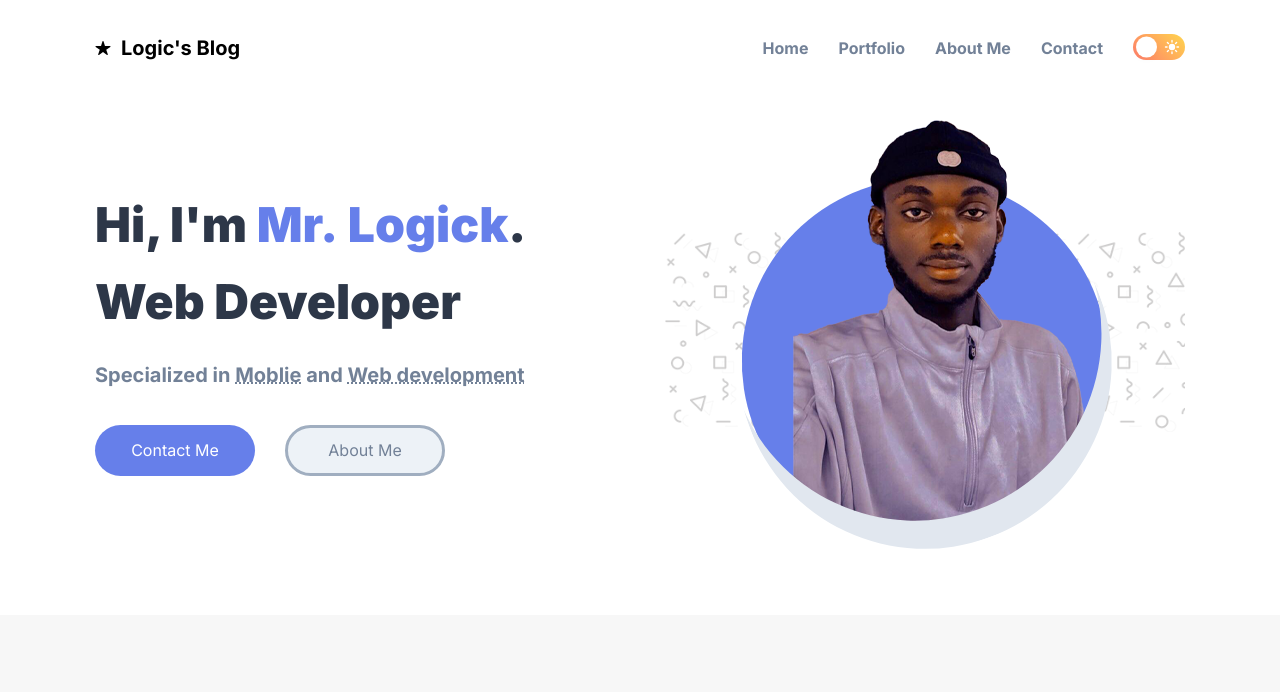
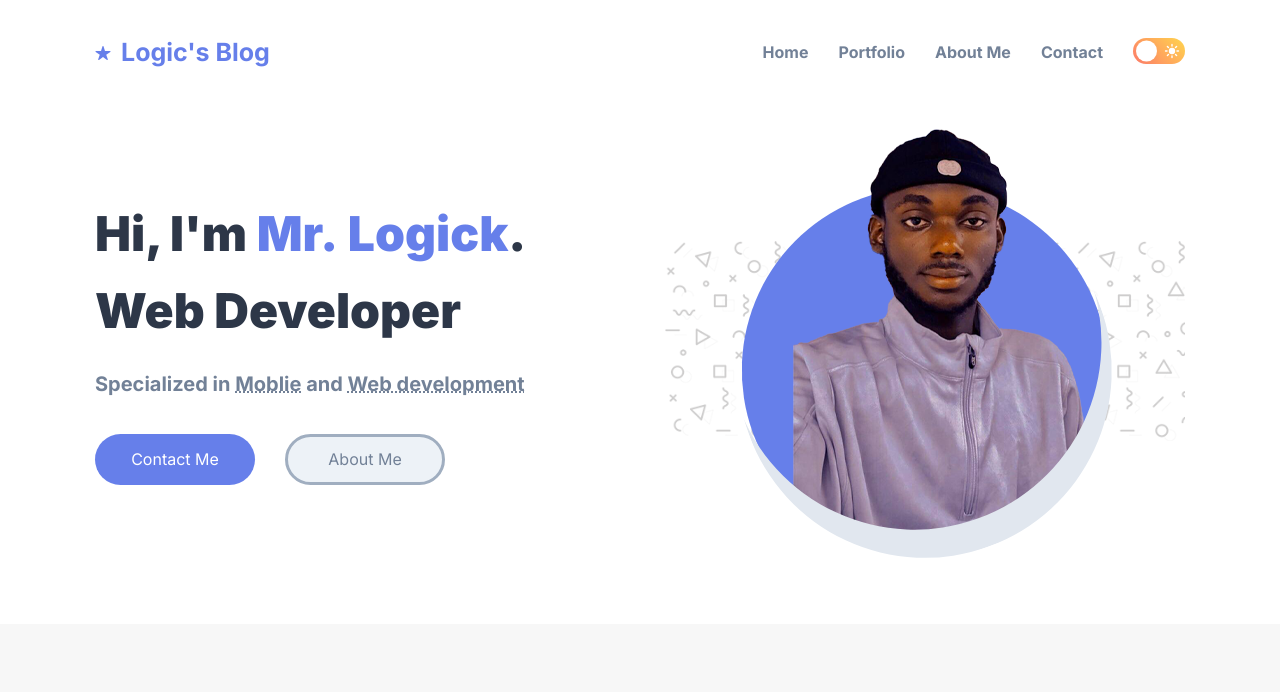
Before and after one commit to SulleyAbdulLatif/my-blog, a plain HTML site: page index.html in a window 1280 px wide. Shown: the top 692 px of the page. Drawn offline with nearby package versions, Linux system fonts and the light colour scheme; files whose address does not match are found by name.

Commit message:
Update style.css

```diff
--- a/style.css
+++ b/style.css
@@ -1,19 +1,3 @@
-/*-----------------------------------*\
-  #style.css
-\*-----------------------------------*/
-
-/**
- * copyright 2022 @codewithsadee
- */
-
-
-
-
-
-/*-----------------------------------*\
-  #CUSTOM PROPERTY
-\*-----------------------------------*/
-
 .light-theme {
 
   /**
@@ -271,18 +255,18 @@ header .flex-wrapper { display: none; }
   display: flex;
   align-items: center;
   text-decoration: none;
-  color: #000; /* Set your desired text color */
+  color: hsl(229, 76%, 66%);
 }
 
 .logo-text {
-  font-size: 20px; /* Set your desired font size */
-  margin-left: 10px; /* Adjust the margin as needed */
-  font-weight: bold; /* Optionally make the text bold */
+  font-size: 25px;
+  margin-left: 10px;
+  font-weight: bold;
 }
 
 .logo-light,
 .logo-dark {
-  margin-left: 10px; /* Adjust the margin as needed */
+  margin-left: 10px;
 }
 
 
```
